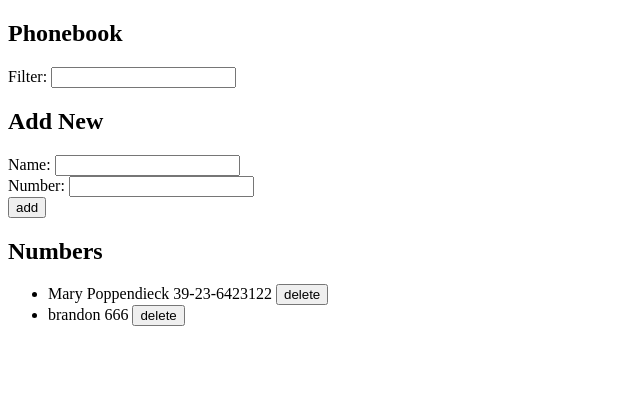
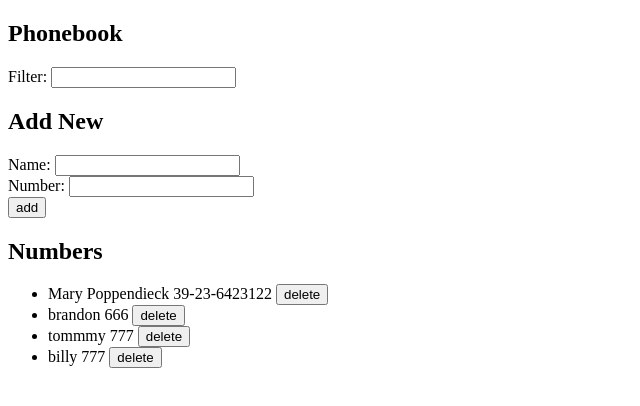
Before and after one commit to grizz-bot92/phonebook, a React (Vite) app: page / in a window 1280 px wide. Shown: the top 406 px of the page, without its empty margins (0-640 px from the left). Built offline with nearby package versions, Linux system fonts and the light colour scheme; data requests are answered from the project's data file.

Commit message:
added number updating logic, still debugging id collision issues

```diff
--- a/db.json
+++ b/db.json
@@ -9,6 +9,16 @@
       "id": "5",
       "name": "brandon",
       "number": "666"
+    },
+    {
+      "id": "3",
+      "name": "tommmy",
+      "number": "777"
+    },
+    {
+      "id": "4",
+      "name": "billy",
+      "number": "777"
     }
   ]
 }
--- a/src/App.jsx
+++ b/src/App.jsx
@@ -32,6 +32,13 @@ const App = () => {
       number: newNumber,
     }
 
+    if(persons.some(person => person.name === personObject.name)){
+      const confirmation = confirm(`${persons.name} is already added to the phonebook, replace the old number with a new one?`)
+      if(confirmation){
+        updateContact
+      }
+    }
+
     if(
       persons.some(person => person.name === personObject.name) &&
       persons.some(person => person.number === personObject.number)
@@ -64,6 +71,17 @@ const App = () => {
         console.log(error)
       })
     }
+  }
+
+  const updateContact = id => {
+    const contact = persons.find(c => c.id === id)
+    personUpdate
+      .update(id, ...contact).then(returnedContact => {
+        setPersons.concat(returnedContact)
+        setNewNumber(persons.map(person => person.id === id ? returnedContact : person))
+      })
+
+
   }
 
 
```
